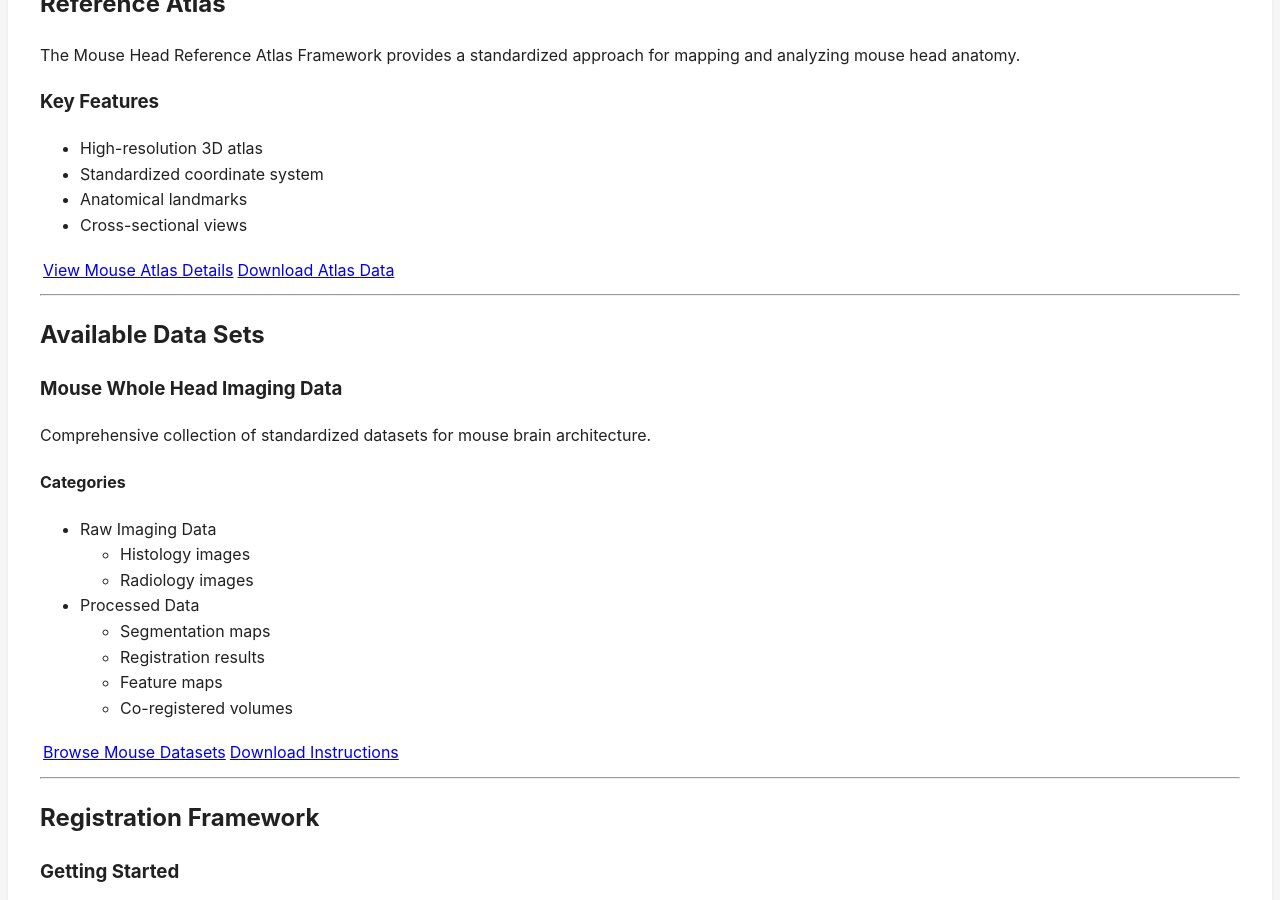
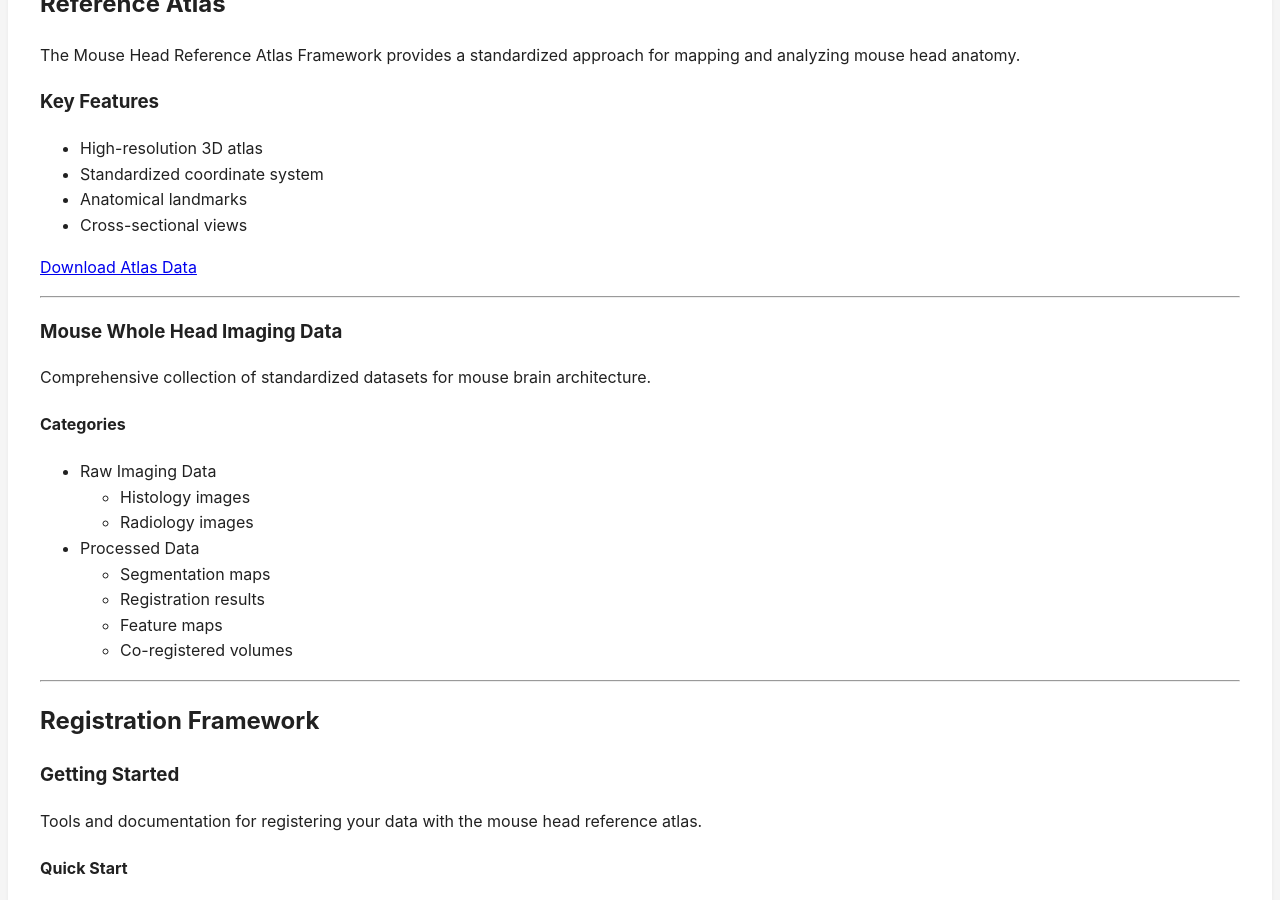
Before and after one commit to ppmitra/BAPDataAndCode, a Jekyll site: the page built from pages/mouse.md, in a window 1280 px wide and 900 px high, scrolled down 713 px. Built offline with Jekyll 4.4.1, drawn with Linux system fonts in a browser that asks for light colours; comment, search, counter and statistics services are not loaded.

Commit message:
wip datasets.md page

```diff
--- a/pages/mouse.md
+++ b/pages/mouse.md
@@ -17,11 +17,9 @@ The Mouse Head Reference Atlas Framework provides a standardized approach for ma
 - Anatomical landmarks
 - Cross-sectional views
 
-[View Mouse Atlas Details](/pages/mouse/atlas) | [Download Atlas Data](#)
+[Download Atlas Data](/pages/mouse/datasets)
 
 ---
-
-## Available Data Sets
 
 ### Mouse Whole Head Imaging Data
 Comprehensive collection of standardized datasets for mouse brain architecture.
@@ -35,8 +33,6 @@ Comprehensive collection of standardized datasets for mouse brain architecture.
   - Registration results
   - Feature maps
   - Co-registered volumes
-
-[Browse Mouse Datasets](/pages/mouse/datasets) | [Download Instructions](#)
 
 ---
 
```
